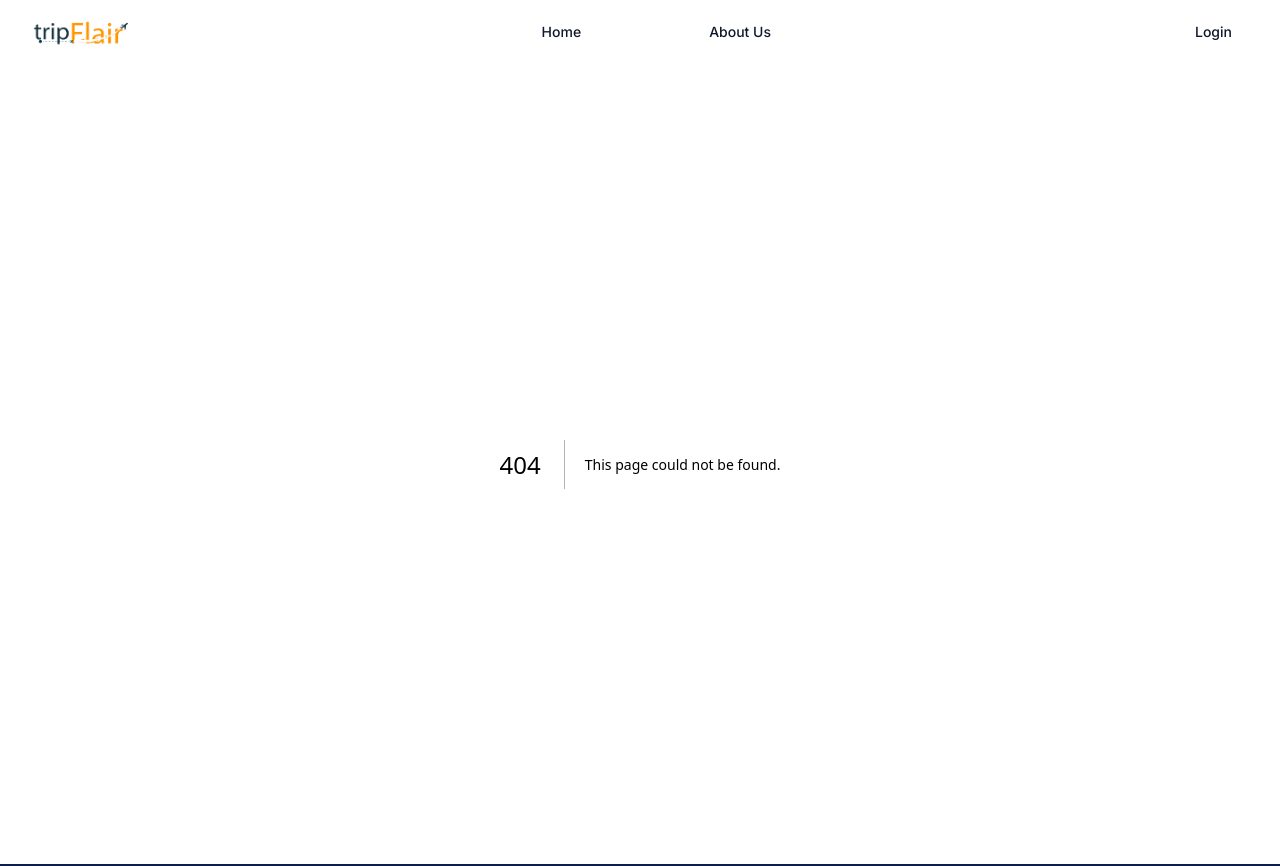
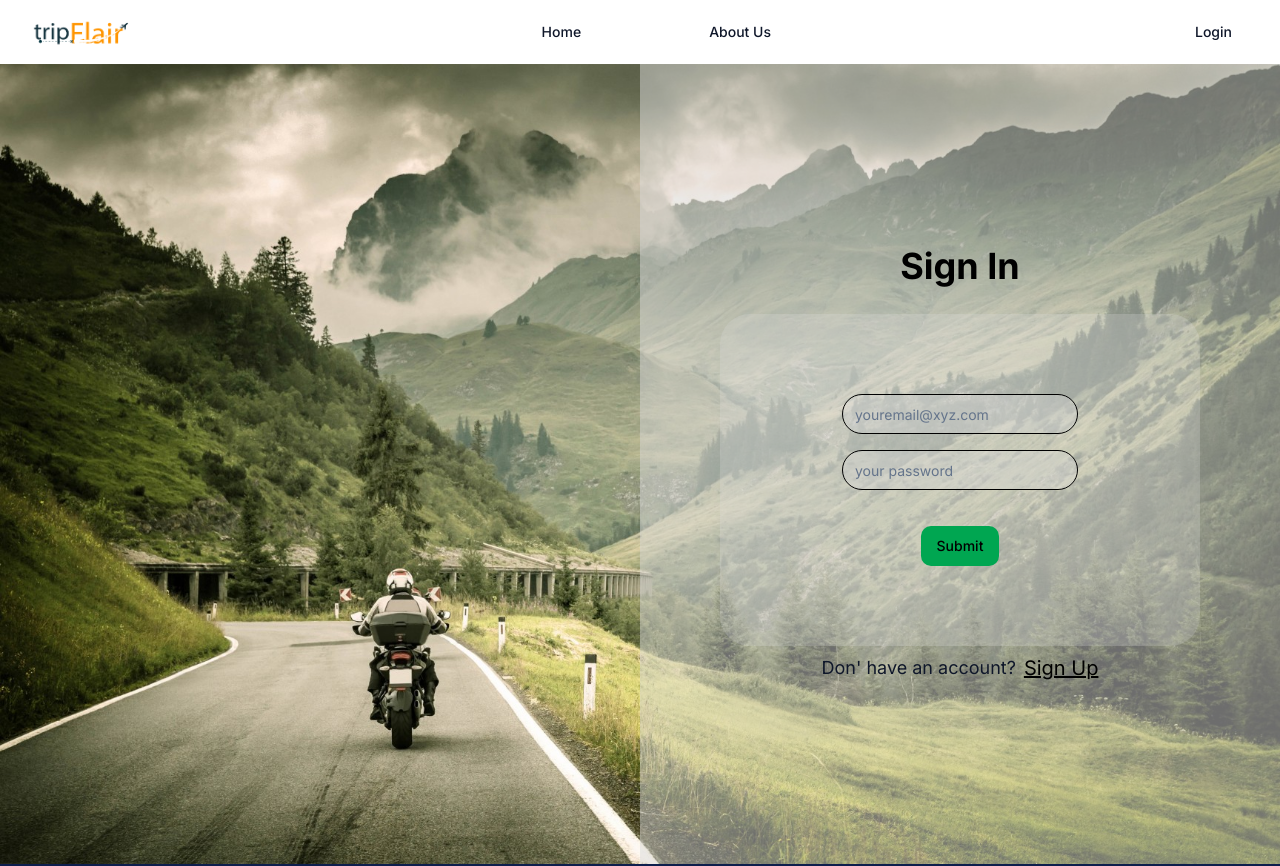
Before and after one commit to ShojebBhuiyan/TripFlair, a Next.js app: page /signin in a window 1280 px wide. Before the commit this address had no page. Shown: the top 866 px of the page. Built offline with nearby package versions, Linux system fonts and the light colour scheme.

Commit message:
Signin Page

```diff
--- /dev/null
+++ b/app/signin/page.tsx
@@ -0,0 +1,11 @@
+import SignInForm from "@/components/signin-form"
+
+export default function SigninPage() {
+  return (
+    <section className="h-screen bg-bike bg-cover bg-no-repeat">
+      <div className="flex h-full items-center justify-end">
+        <SignInForm />
+      </div>
+    </section>
+  )
+}
--- /dev/null
+++ b/components/signin-form.tsx
@@ -0,0 +1,119 @@
+"use client"
+
+import Link from "next/link"
+import { useRouter } from "next/navigation"
+import { zodResolver } from "@hookform/resolvers/zod"
+import { useForm } from "react-hook-form"
+import { z } from "zod"
+
+import { Button } from "./ui/button"
+import { Form, FormControl, FormField, FormItem, FormMessage } from "./ui/form"
+import { Input } from "./ui/input"
+import { useToast } from "./ui/use-toast"
+
+const signinFormSchema = z.object({
+  email: z.string().email(),
+  password: z.string(),
+})
+
+export default function SignInForm() {
+  const form = useForm<z.infer<typeof signinFormSchema>>({
+    resolver: zodResolver(signinFormSchema),
+    defaultValues: {
+      email: "",
+      password: "",
+    },
+  })
+
+  const { toast } = useToast()
+  const router = useRouter()
+
+  async function onSubmit(values: z.infer<typeof signinFormSchema>) {
+    console.log(values)
+    // try {
+    //   const result = await signIn("credentials", {
+    //     ...values,
+    //     redirect: false,
+    //   });
+    //   if (result?.error) {
+    //     toast({
+    //       variant: "destructive",
+    //       description: "Invalid credentials",
+    //     });
+    //   } else {
+    //     toast({
+    //       variant: "default",
+    //       description: "Login successful!",
+    //     });
+    //     router.replace("/guided-form");
+    //   }
+    // } catch (error) {
+    //   console.log(error);
+    //   toast({
+    //     variant: "destructive",
+    //     description: "Something went wrong",
+    //   });
+    // }
+  }
+  return (
+    <Form {...form}>
+      <form
+        onSubmit={form.handleSubmit(onSubmit)}
+        className="h-full w-1/2 bg-[#D9D9D980]/50"
+      >
+        <div className="flex h-full flex-col items-center justify-center space-y-2">
+          <div className="mb-5 flex justify-center">
+            <h1 className="text-4xl font-bold text-black">Sign In</h1>
+          </div>
+          <div className="flex w-[30rem] flex-col items-center gap-4 rounded-[1.875rem] bg-[#D9D9D980]/25 p-20">
+            <FormField
+              control={form.control}
+              name="email"
+              render={({ field }) => (
+                <FormItem>
+                  <FormControl>
+                    <Input
+                      placeholder="youremail@xyz.com"
+                      {...field}
+                      className="bg-[#D9D9D980]/35 rounded-[1.875rem] border border-black"
+                    />
+                  </FormControl>
+                  <FormMessage />
+                </FormItem>
+              )}
+            />
+            <FormField
+              control={form.control}
+              name="password"
+              render={({ field }) => (
+                <FormItem>
+                  <FormControl>
+                    <Input
+                      type="password"
+                      placeholder="your password"
+                      {...field}
+                      className="bg-[#D9D9D980]/35 rounded-[1.875rem] border border-black"
+                    />
+                  </FormControl>
+                  <FormMessage />
+                </FormItem>
+              )}
+            />
+            <Button
+              type="submit"
+              className="mt-5 justify-center rounded-[0.625rem] bg-[#00A651] text-black"
+            >
+              Submit
+            </Button>
+          </div>
+          <div className="flex gap-2">
+            <h3 className="text-lg">Don&apos; have an account?</h3>
+            <Link href={"/signin"} className="text-xl text-black underline">
+              Sign Up
+            </Link>
+          </div>
+        </div>
+      </form>
+    </Form>
+  )
+}
```
